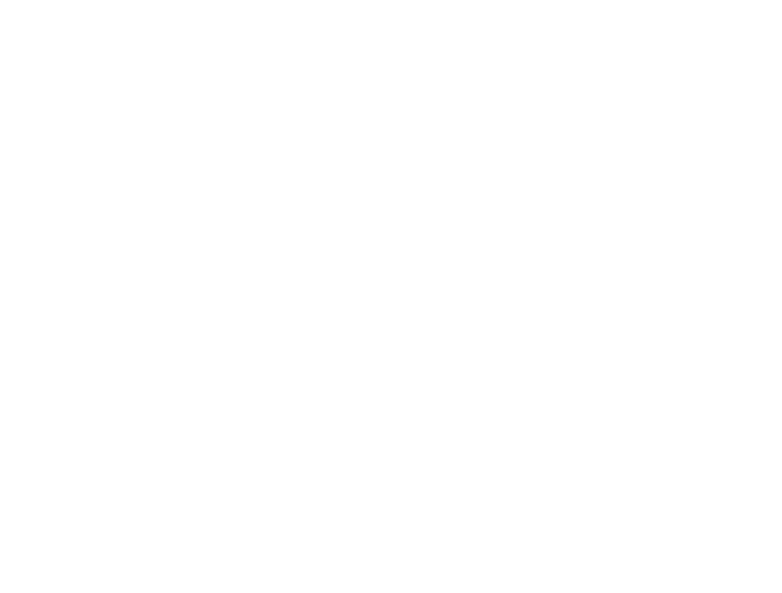
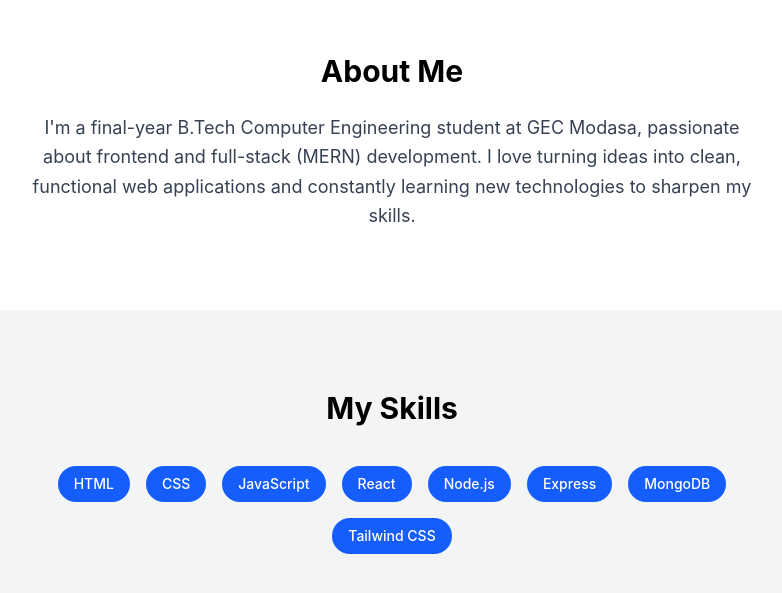
Before and after one commit to Nayan7435/portfolio-react, a React (Vite) app: page / in a window 1280 px wide. Shown: the part 827-1420 px from the top of the page, without its empty margins (248-1030 px from the left). Before the commit the page ends 800 px from the top, so only its background shows below. Built offline with nearby package versions, Linux system fonts and the light colour scheme.

Commit message:
About and Skiils Section is Done!!

```diff
--- a/src/App.jsx
+++ b/src/App.jsx
@@ -1,10 +1,15 @@
 import Navbar from "./components/navbar"
 import Hero from "./components/Hero"
+import About from "./components/About"
+import Skills from "./components/Skills"
+
 function App() {
   return (
     <div>
       <Navbar />
       <Hero />
+      <About />
+      <Skills />
     </div>
   )
 }
--- a/src/components/About.jsx
+++ b/src/components/About.jsx
@@ -0,0 +1,15 @@
+function About() {
+    return(
+        <section id="about" className="py-20 px-6 max-w-3xl mx-auto text-center">
+            <h2 className="text-3xl font-bold mb-6">About Me</h2>
+            <p className="text-gray-700 text-lg leading-relaxed">
+                I'm a final-year B.Tech Computer Engineering student at GEC Modasa,
+        passionate about frontend and full-stack (MERN) development. I love
+        turning ideas into clean, functional web applications and constantly
+        learning new technologies to sharpen my skills.
+            </p>
+        </section>
+    )
+}
+
+export default About
--- a/src/components/Skills.jsx
+++ b/src/components/Skills.jsx
@@ -0,0 +1,23 @@
+function Skills() {
+    const skillsList = [
+        "HTML", "CSS", "JavaScript", "React",
+        "Node.js", "Express", "MongoDB", "Tailwind CSS"
+    ]
+
+    return(
+        <section id="skills" className="py-20 px-6 bg-gray-100">
+            <h2 className="text-3xl font-bold text-center mb-10">My Skills</h2>
+            <div className="flex flex-wrap justify-center gap-4 max-w-3xl mx-auto">
+                {skillsList.map((skill) => (
+                    <span key={skill}
+                    className="bg-blue-600 text-white px-4 py-2 rounded-full text-sm font-medium"
+                    >
+                        {skill}
+                    </span>
+                ))}
+            </div>
+        </section>
+    )
+}
+
+export default Skills
```
